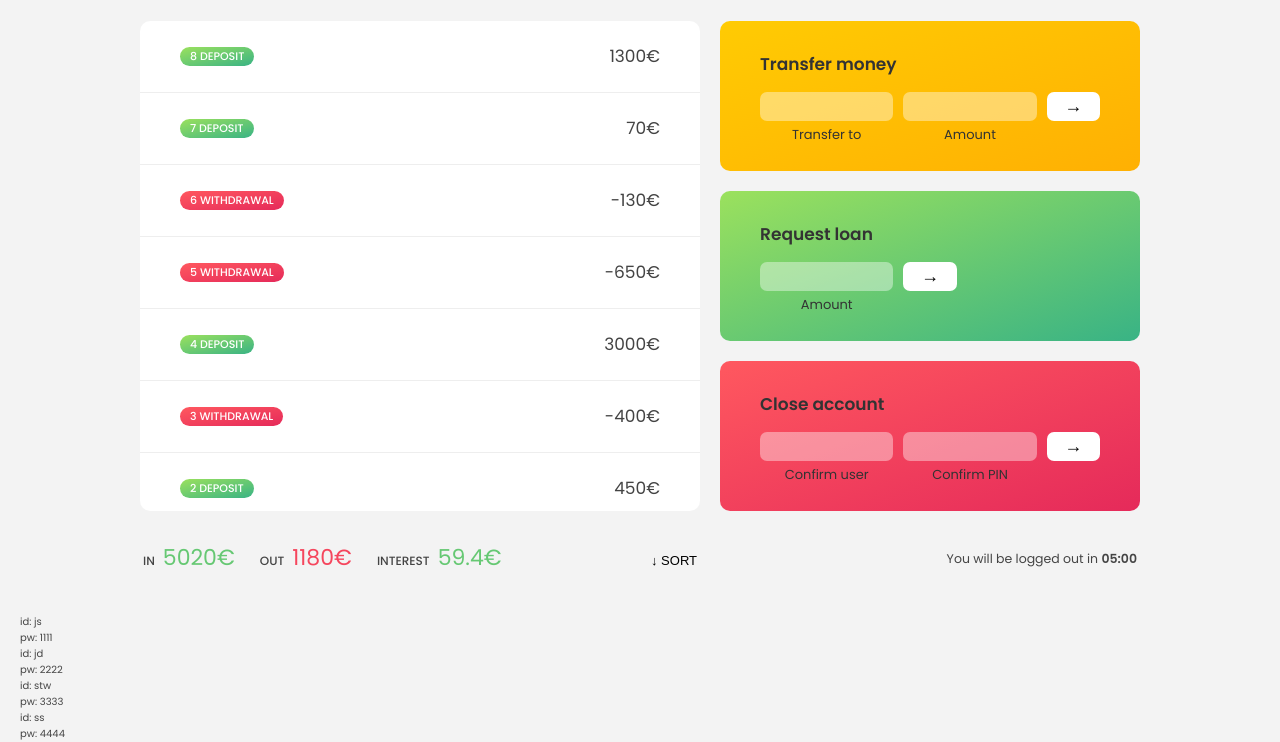
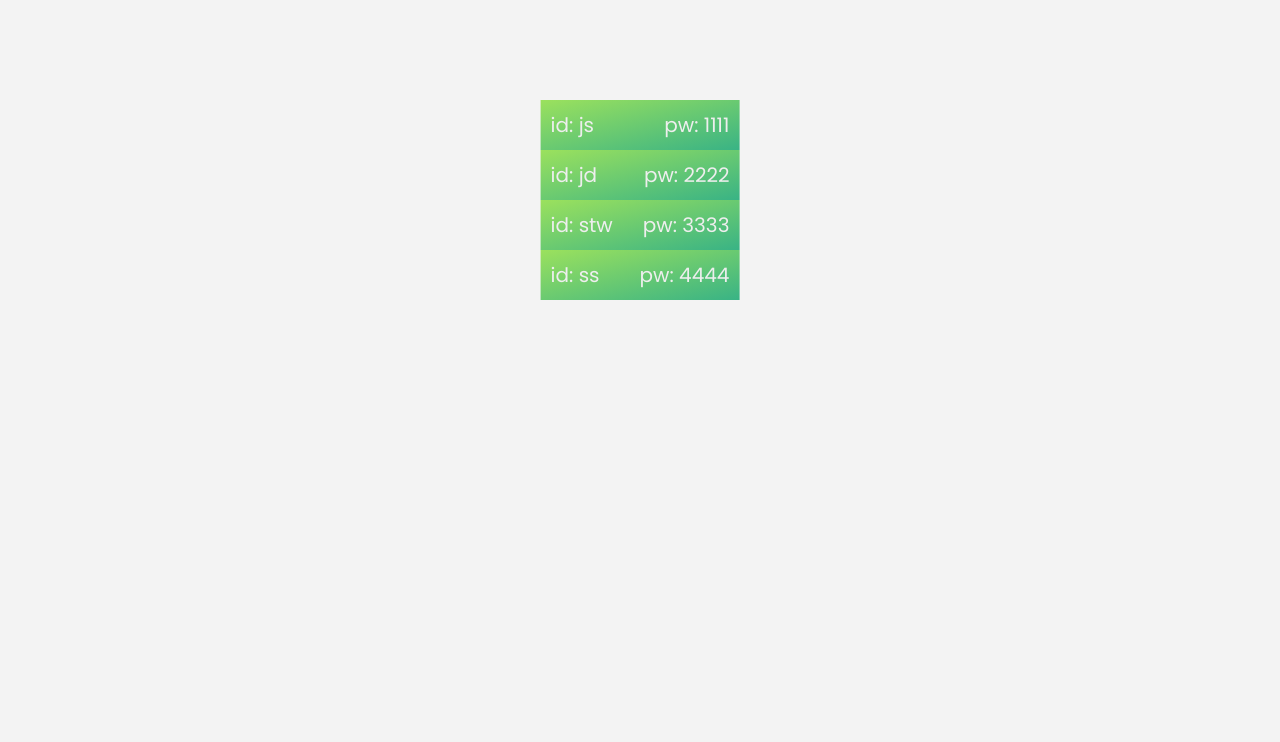
Before and after one commit to usererdem/Bankist, a plain HTML site: page index.html in a window 1280 px wide. Shown: the part 200-942 px from the top of the page. After the commit the page ends 800 px from the top, so only its background shows below. Drawn offline with Linux system fonts and the light colour scheme.

Commit message:
Opacity of page to 0, demo login box styling

```diff
--- a/style.css
+++ b/style.css
@@ -94,8 +94,31 @@ nav {
   gap: 2rem;
 
   /* NOTE This creates the fade in/out anumation */
-  /* opacity: 0; */
+  opacity: 0;
   transition: all 1s;
+}
+
+/* Demo Login */
+.demo-login {
+  position: absolute;
+  top: 50%;
+  left: 50%;
+  transform: translate(-50%, -50%);
+  opacity: 1;
+}
+
+.account-id,
+.account-pw {
+  padding: 1rem;
+}
+
+.account-info {
+  color: #eee;
+  background-image: linear-gradient(to top left, #39b385, #9be15d);
+  display: flex;
+  gap: 1rem;
+  justify-content: space-between;
+  font-size: 2rem;
 }
 
 .balance {
```
